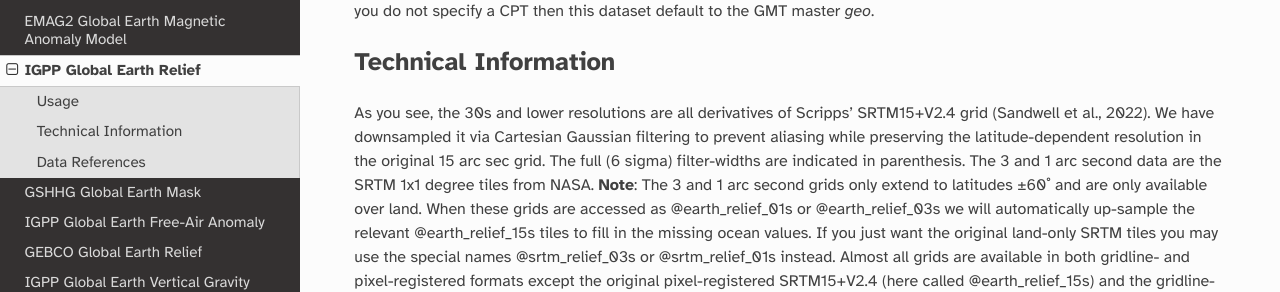
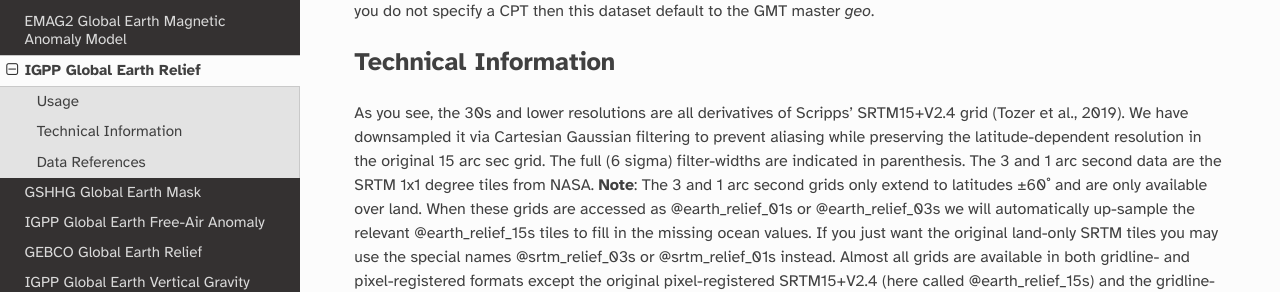
Before and after one commit to GenericMappingTools/remote-datasets, a Sphinx documentation site: the page built from docs/earth-relief.rst, in a window 1280 px wide and 900 px high, scrolled down 1308 px. Shown: the part 216-508 px from the top of the window. Built offline with Sphinx 7.4.7 and the Read the Docs theme 2.0.0, drawn with Linux system fonts in a browser that asks for light colours.

Commit message:
Update earth-relief.rst

```diff
--- a/docs/earth-relief.rst
+++ b/docs/earth-relief.rst
@@ -61,7 +61,7 @@
 ~~~~~~~~~~~~~~~~~~~~~
 
 As you see, the 30s and lower resolutions are all derivatives of Scripps' SRTM15+V2.4 grid
-(Sandwell et al., 2022).  We have downsampled it via Cartesian Gaussian filtering to prevent
+(Tozer et al., 2019).  We have downsampled it via Cartesian Gaussian filtering to prevent
 aliasing while preserving the latitude-dependent resolution in the original 15 arc sec grid.
 The full (6 sigma) filter-widths are indicated in parenthesis. The 3 and 1 arc second data
 are the SRTM 1x1 degree tiles from NASA.  **Note**: The 3 and 1 arc second grids only extend
```
